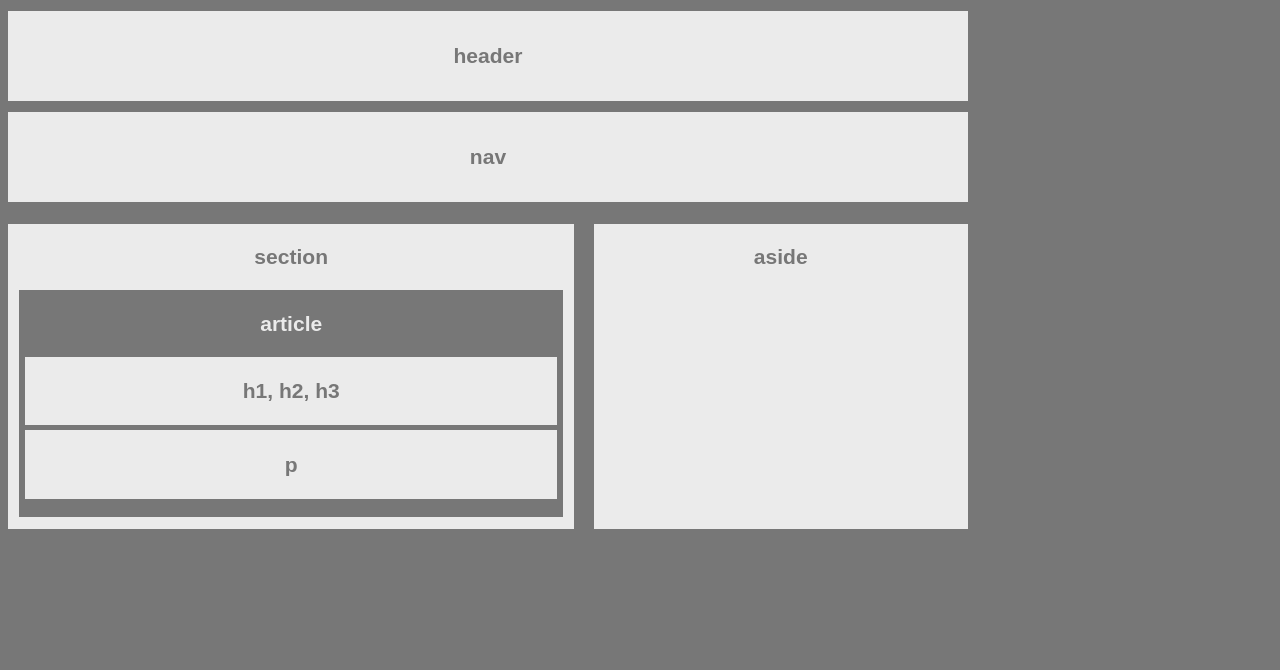
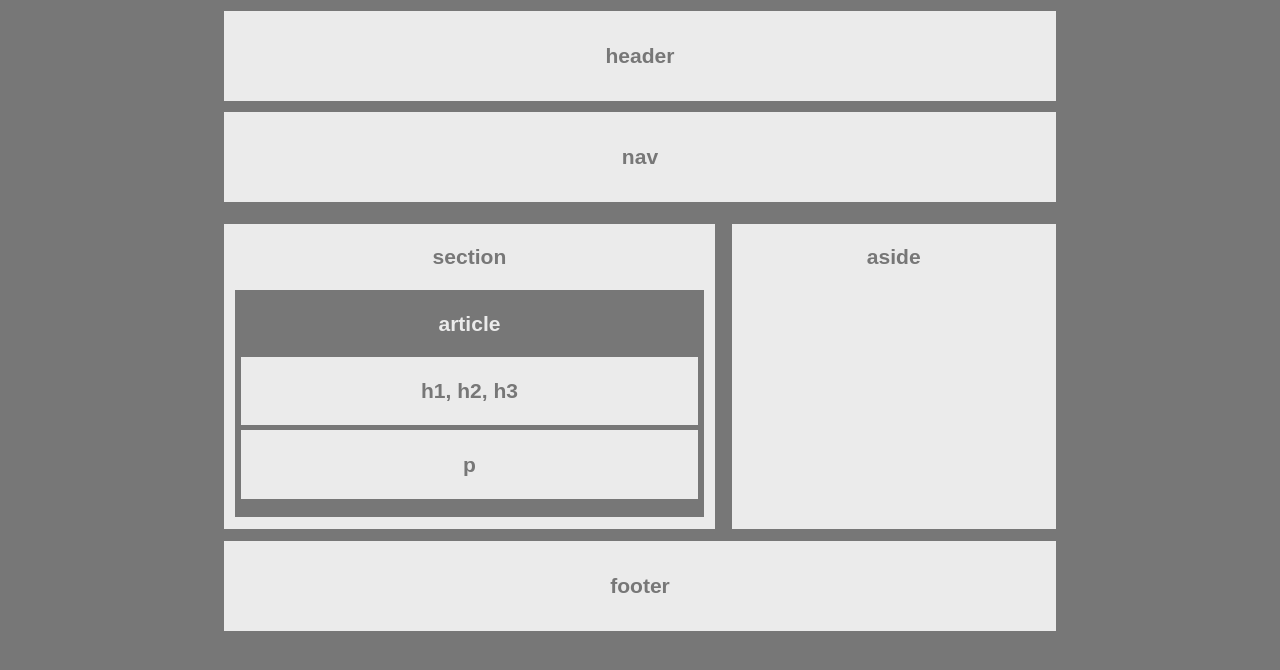
Before and after one commit to BillCarverDev/HW_Wireframe, a plain HTML site: page index.html in a window 1280 px wide. Drawn offline with Linux system fonts and the light colour scheme.

```diff
--- a/index.html
+++ b/index.html
@@ -34,9 +34,9 @@
         <div class="Aside">
             <h3>aside</h3>
         </div>
-<!--
-    <div class="Footer">
-        footer
-    </div> -->
+
+    <footer id="Footer">
+        <h3>footer</h3>
+    </footer>
 </body>
 </html>
--- a/style.css
+++ b/style.css
@@ -1,11 +1,11 @@
 .body {
     background-color: #777;
-    width: 960px;
+    width: 65%;
     font-family: 'Arial', 'Helvetica Neue', Helvetica, sans-serif;
     font-size: 18px;
     color: #777;
     text-align: center;
-    /* box-sizing: inherit; */
+    margin: 0 auto;
 }
 
 .header {
@@ -20,6 +20,7 @@
     box-sizing: border-box;
     margin: 11px auto 22px auto;
     background-color: #ebebeb;
+    display: block;
 }
 
 .Section {
@@ -29,47 +30,37 @@
     float: left;
     margin-right: 1%;
     box-sizing: content-box;
-    /* display: flex; */
 }
 
 .Article {
     color: #ebebeb;
     height: 225px;
     padding: 1px;
-    /* top: 11px; */
     background-color: #777;
     margin: 11px 11px;
-    /* box-sizing: border-box; */
 
 }
 
 .Aside {
     background-color: #ebebeb;
     height: 305px;
-    /* flex: 1; */
     width: 39%;
     float: left;
     padding: center;
-    /* box-sizing: border-box; */
-    margin-left: 1%
+    margin-left: 1%;
+    vertical-align: middle;
 }
 
-.Footer {
+#Footer {
     padding: 12px 12px 12px 12px;
     box-sizing: border-box;
     margin: 11px auto 22px auto;
     background-color: #ebebeb;
-    border: 22px #777
+    clear: both;
+    border-top: 12px solid;
 }
 
 #inset1 {
-    /* background-color: #ebebeb;
-    overflow: auto;
-    clear: inline-end;
-    box-sizing: border-box;
-    width: 100%;
-    padding: 22px;
-    margin-bottom: 7px; */
     background-color: #ebebeb;
     color: #777;
     padding: 1px;
--- a/styleBootstrap.css
+++ /dev/null
@@ -1,75 +0,0 @@
-.body {
-    background-color: #777;
-    width: 65%;
-    font-family: 'Arial', 'Helvetica Neue', Helvetica, sans-serif;
-    font-size: 18px;
-    color: #777;
-    text-align: center;
-    margin: 0 auto;
-}
-
-.header {
-    padding: 12px 12px 12px 12px;
-    box-sizing: border-box;
-    margin: 11px auto 7px auto;
-    background-color: #ebebeb;
-}
-
-.nav {
-    padding: 12px 12px 12px 12px;
-    box-sizing: border-box;
-    margin: 11px auto 22px auto;
-    background-color: #ebebeb;
-    display: block;
-}
-
-.Section {
-    background-color: #ebebeb;
-    height: 305px;
-    width: 59%;
-    float: left;
-    margin-right: 1%;
-    box-sizing: content-box;
-}
-
-.Article {
-    color: #ebebeb;
-    height: 225px;
-    padding: 1px;
-    background-color: #777;
-    margin: 11px 11px;
-
-}
-
-.Aside {
-    background-color: #ebebeb;
-    height: 305px;
-    width: 39%;
-    float: left;
-    padding: center;
-    margin-left: 1%;
-    vertical-align: middle;
-}
-
-#Footer {
-    padding: 12px 12px 12px 12px;
-    box-sizing: border-box;
-    margin: 11px auto 22px auto;
-    background-color: #ebebeb;
-    clear: both;
-    border-top: 12px solid;
-}
-
-#inset1 {
-    background-color: #ebebeb;
-    color: #777;
-    padding: 1px;
-    margin: 5px 5px;
-}
-
-#inset2 {
-    background-color: #ebebeb;
-    color: #777;
-    padding: 1px;
-    margin: 5px 5px;
-}
```
Also changed, not shown: indexBootstrap.html (deleted, +0 -42 lines).
